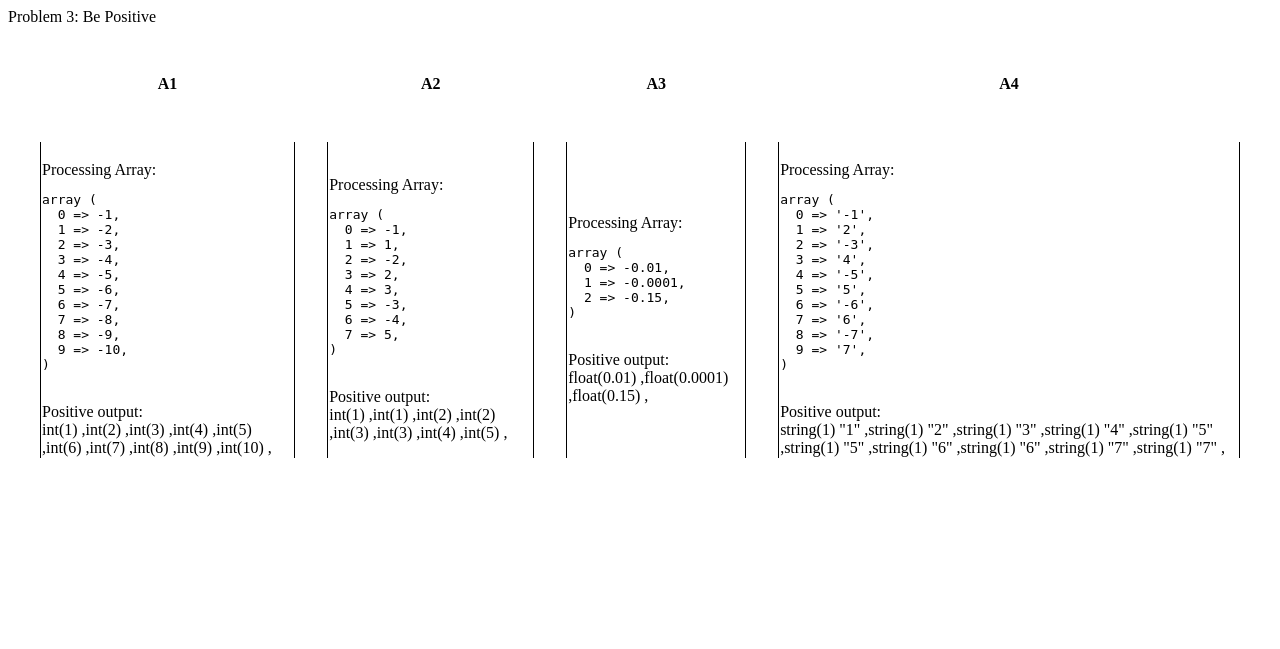
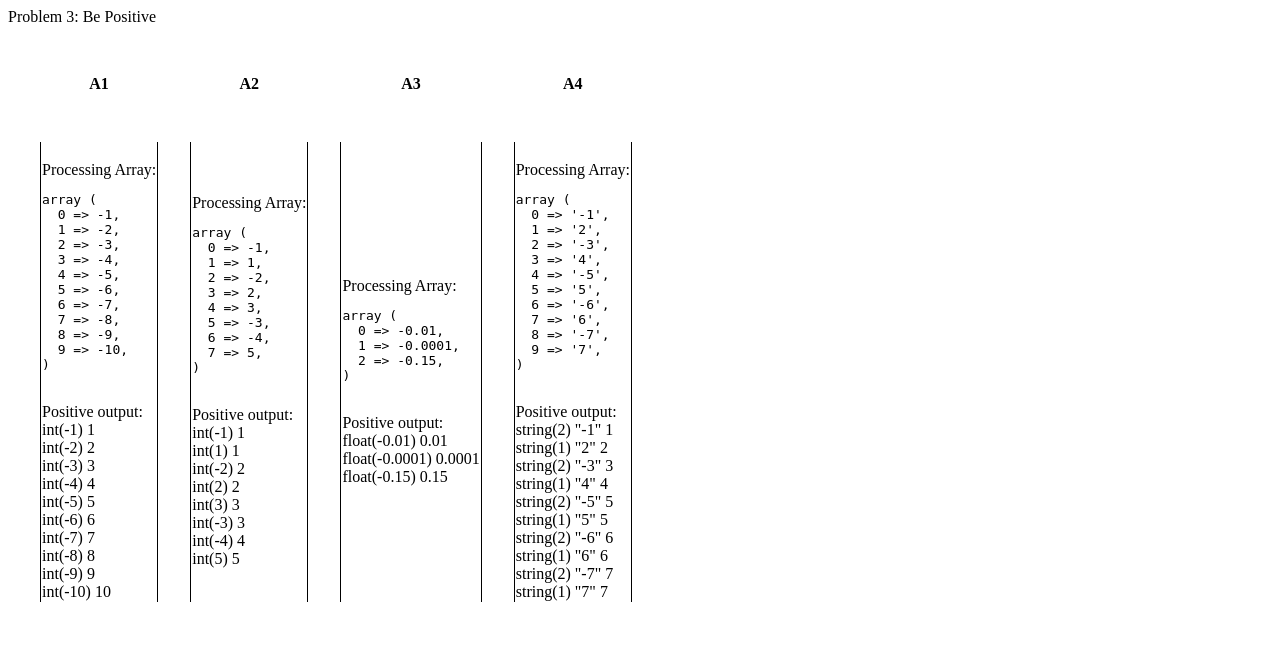
Before and after one commit to iarivera/iar3-IT202-007, a PHP site: page /M2/problem3.php in a window 1280 px wide. Shown: the top 649 px of the page. Run offline with PHP 8.4, Linux system fonts and the light colour scheme.

Commit message:
more changes

```diff
--- a/public_html/M2/problem3.php
+++ b/public_html/M2/problem3.php
@@ -10,8 +10,8 @@ function bePositive($arr) {
     //note: use the $arr variable, don't directly touch $a1-$a4
     //TODO use echo to output all of the values as positive (even if they were
     //originally positive) and maintain the original datatype
-    /*for ($i = 0; $i < count($arr); $i++) {
-        if (is_numeric($i)) {
+    for ($i = 0; $i < count($arr); $i++) {
+        if (is_numeric($arr[$i])) {
             echo abs($arr[$i]) . var_dump($arr[$i]) . "<br>";
         }
         else if (is_string($i)) {
@@ -19,8 +19,8 @@ function bePositive($arr) {
                 echo [strlen($arr[$i])] . var_dump($arr[$i]) . "<br>";
             }
         }
-    }*/
-
+    }
+    /*
     foreach ($arr as $i) {
         $is_string = false;
         if(is_string($i)) {
@@ -35,7 +35,7 @@ function bePositive($arr) {
         }
         var_dump($i);
         echo ",";
-    }
+    }*/
     //hint: may want to use var_dump() or similar to show final data types
     //Problem 3 is completely done.
     //September 22, 2023
```
